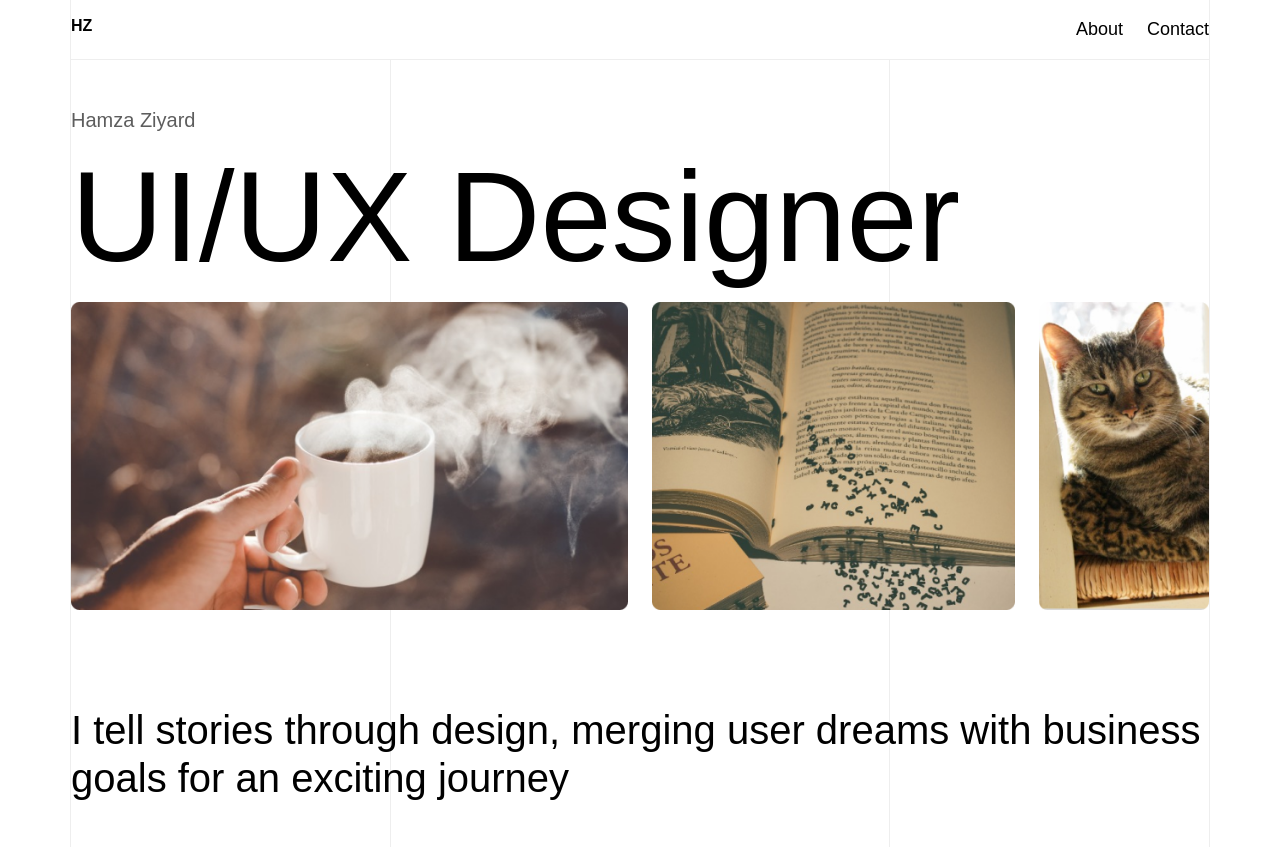
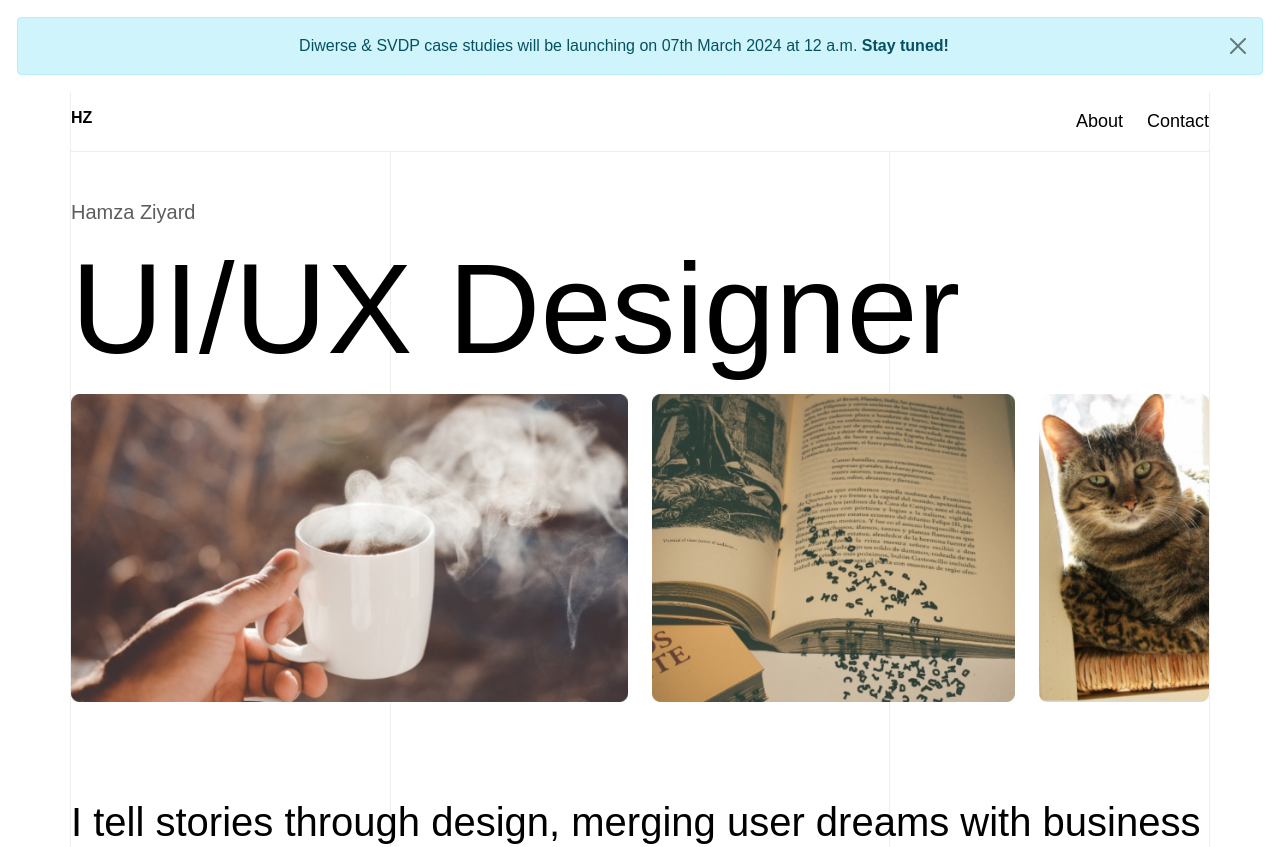
Before and after one commit to Hamza-Ziyard/portfolio, a plain HTML site: page index.html in a window 1280 px wide. Shown: the top 847 px of the page. Drawn offline with nearby package versions, Linux system fonts and the light colour scheme; a web font is replaced by a local one.

Commit message:
added alert

```diff
--- /dev/null
+++ b/alert.html
@@ -0,0 +1,5 @@
+
+<div class="alert alert-info alert-dismissible fade show text-center my-0" role="alert">
+    Diwerse & SVDP case studies will be launching on 07th March 2024 at 12 a.m. <strong> Stay tuned! </strong>
+    <button type="button" class="btn-close" data-bs-dismiss="alert" aria-label="Close"></button>
+  </div>
--- a/index.html
+++ b/index.html
@@ -43,8 +43,18 @@
     />
     <meta name="msapplication-TileColor" content="#da532c" />
     <meta name="theme-color" content="#ffffff" />
+    <script src="https://ajax.googleapis.com/ajax/libs/jquery/3.5.1/jquery.min.js"></script>
+    <script>
+      $(document).ready(function () {
+        $.get("alert.html", function (data) {
+          $(".alert").append(data);
+          var htmlContent = $(".alert").html();
+        });
+      });
+    </script>
   </head>
   <body>
+    <div class="alert my-0"></div>
     <header>
       <div class="container px-2 px-md-0">
         <div
```
